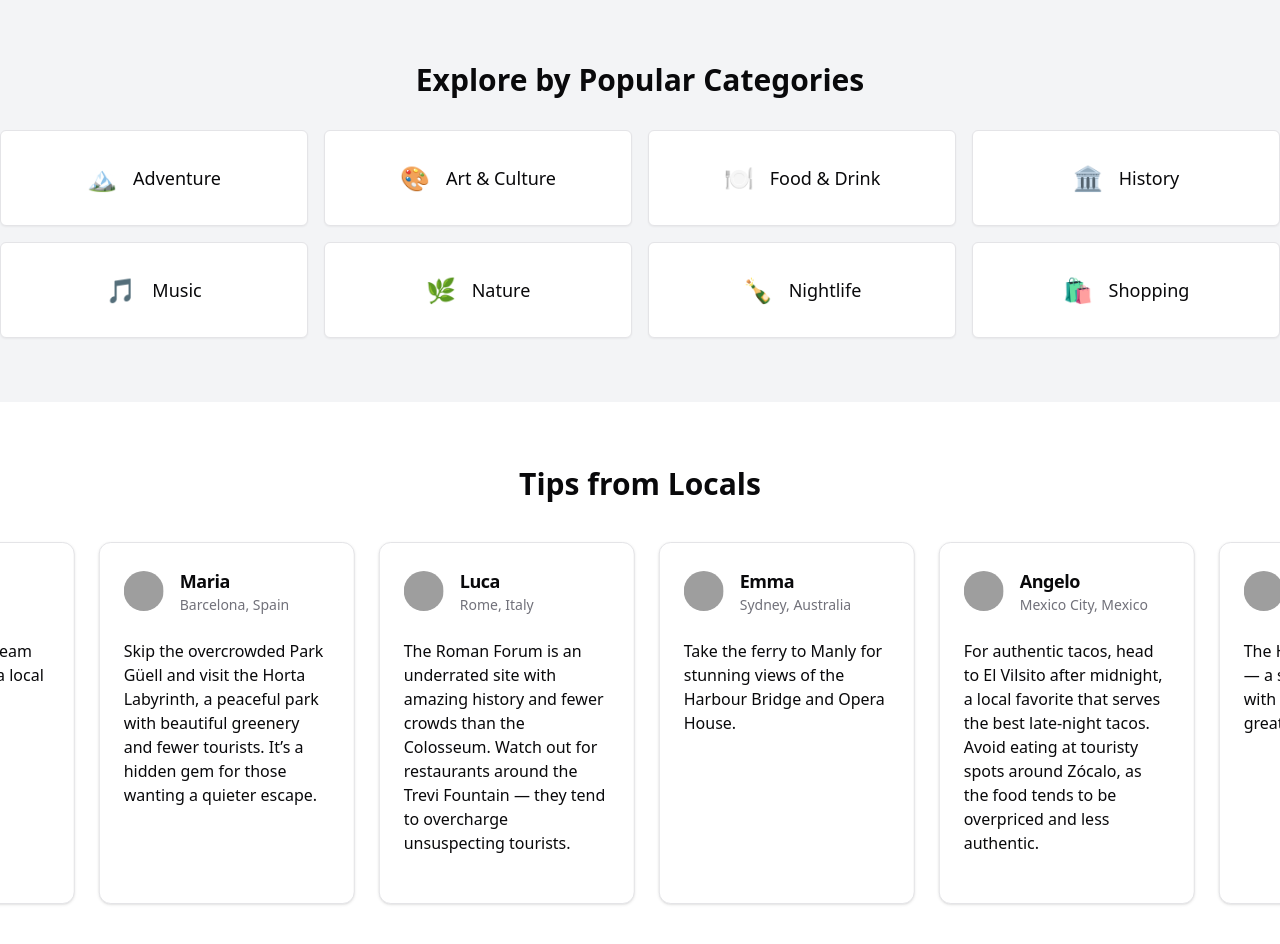
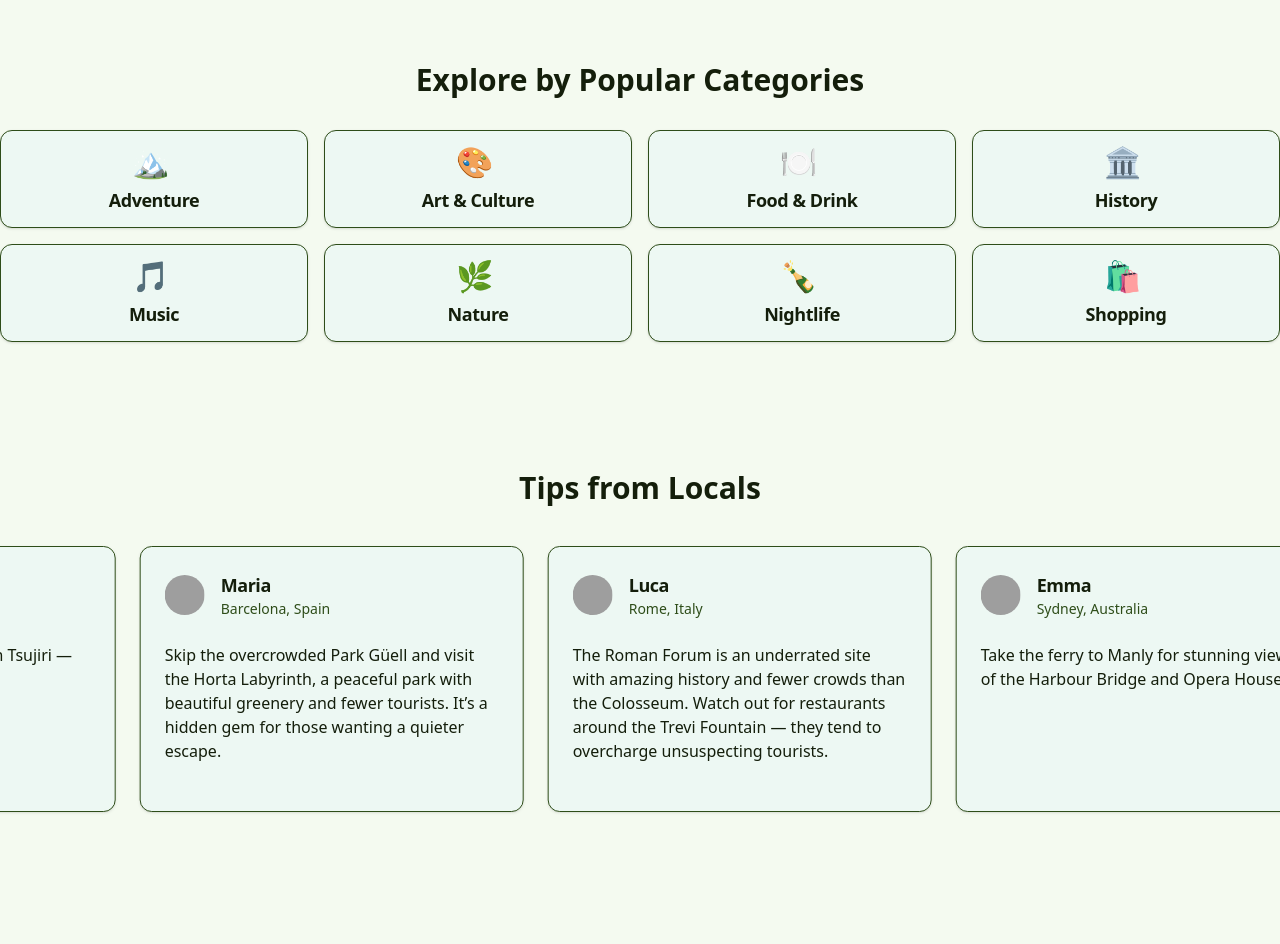
Before and after one commit to MatthewHilliard/wayfinder-frontend, a Next.js app: page / in a window 1280 px wide. Shown: the part 440-1384 px from the top of the page. After the commit the page ends 1324 px from the top, so only its background shows below. Built offline with nearby package versions, Linux system fonts and the light colour scheme; grey boxes are pictures that could not be loaded.

Commit message:
Implemented global styling on all pages

```diff
--- a/app/globals.css
+++ b/app/globals.css
@@ -1,61 +1,71 @@
 @tailwind base;
 @tailwind components;
 @tailwind utilities;
-@layer base {
-  :root {
-    --background: 0 0% 100%;
-    --foreground: 240 10% 3.9%;
-    --card: 0 0% 100%;
-    --card-foreground: 240 10% 3.9%;
-    --popover: 0 0% 100%;
-    --popover-foreground: 240 10% 3.9%;
-    --primary: 240 5.9% 10%;
-    --primary-foreground: 0 0% 98%;
-    --secondary: 240 4.8% 95.9%;
-    --secondary-foreground: 240 5.9% 10%;
-    --muted: 240 4.8% 95.9%;
-    --muted-foreground: 240 3.8% 46.1%;
-    --accent: 240 4.8% 95.9%;
-    --accent-foreground: 240 5.9% 10%;
-    --destructive: 0 84.2% 60.2%;
-    --destructive-foreground: 0 0% 98%;
-    --border: 240 5.9% 90%;
-    --input: 240 5.9% 90%;
-    --ring: 240 10% 3.9%;
-    --chart-1: 12 76% 61%;
-    --chart-2: 173 58% 39%;
-    --chart-3: 197 37% 24%;
-    --chart-4: 43 74% 66%;
-    --chart-5: 27 87% 67%;
-    --radius: 0.5rem
-  }
-  .dark {
-    --background: 240 10% 3.9%;
-    --foreground: 0 0% 98%;
-    --card: 240 10% 3.9%;
-    --card-foreground: 0 0% 98%;
-    --popover: 240 10% 3.9%;
-    --popover-foreground: 0 0% 98%;
-    --primary: 0 0% 98%;
-    --primary-foreground: 240 5.9% 10%;
-    --secondary: 240 3.7% 15.9%;
-    --secondary-foreground: 0 0% 98%;
-    --muted: 240 3.7% 15.9%;
-    --muted-foreground: 240 5% 64.9%;
-    --accent: 240 3.7% 15.9%;
-    --accent-foreground: 0 0% 98%;
-    --destructive: 0 62.8% 30.6%;
-    --destructive-foreground: 0 0% 98%;
-    --border: 240 3.7% 15.9%;
-    --input: 240 3.7% 15.9%;
-    --ring: 240 4.9% 83.9%;
-    --chart-1: 220 70% 50%;
-    --chart-2: 160 60% 45%;
-    --chart-3: 30 80% 55%;
-    --chart-4: 280 65% 60%;
-    --chart-5: 340 75% 55%
+
+@layer utilities {
+  .text-balance {
+    text-wrap: balance;
   }
 }
+
+@layer base {
+  /* Color scheme for light mode */
+  :root {
+    --background: 96 50% 96%;
+    --foreground: 92 46% 8%;
+
+    --card: 153, 44%, 95%;
+    --card-foreground: 92 46% 8%;
+    --popover: 96 50% 96%;
+    --popover-foreground: 92 46% 8%;
+
+    --primary: 93 72% 75%;
+    --primary-foreground: 92 46% 8%;
+    --secondary: 154 45% 73%;
+    --secondary-foreground: 92 46% 8%;
+
+    --muted: 96 51% 20%;
+    --muted-foreground: 92 46% 70%;
+    --accent: 175 46% 62%;
+    --accent-foreground: 92 46% 8%;
+
+    --destructive: 0 85% 60%;
+    --destructive-foreground: 92 46% 8%;
+    --border: 96 51% 20%;
+    --input: 96 51% 20%;
+    --ring: 175 46% 40%;
+    --radius: 0.5rem;
+  }
+
+  /* Color scheme for dark mode */
+  .dark {
+    --background: 96 50% 4%;
+    --foreground: 92 46% 92%;
+
+    --card: 96 50% 4%;
+    --card-foreground: 92 46% 92%;
+    --popover: 96 50% 4%;
+    --popover-foreground: 92 46% 92%;
+
+    --primary: 93 72% 25%;
+    --primary-foreground: 92 46% 92%;
+    --secondary: 154 45% 27%;
+    --secondary-foreground: 92 46% 92%;
+
+    --muted: 96 50% 80%;
+    --muted-foreground: 92 46% 92%;
+    --accent: 175 46% 38%;
+    --accent-foreground: 96 50% 4%;
+
+    --destructive: 0 62% 30%;
+    --destructive-foreground: 91 45% 10%;
+    --border: 96 50% 60%;
+    --input: 96 50% 80%;
+    --ring: 175 46% 60%;
+  }
+}
+
+/* Applies tailwind css to elements */
 @layer base {
   * {
     @apply border-border;
--- a/components/pages/home/ExploreByCategoryArea.tsx
+++ b/components/pages/home/ExploreByCategoryArea.tsx
@@ -1,27 +1,34 @@
-import { Button } from "@/components/ui/button";
+import { Card, CardHeader, CardTitle } from "@/components/ui/card";
+
+const categories = [
+  { name: "Adventure", icon: "🏔️" },
+  { name: "Art & Culture", icon: "🎨" },
+  { name: "Food & Drink", icon: "🍽️" },
+  { name: "History", icon: "🏛️" },
+  { name: "Music", icon: "🎵" },
+  { name: "Nature", icon: "🌿" },
+  { name: "Nightlife", icon: "🍾" },
+  { name: "Shopping", icon: "🛍️" },
+];
 
 export default function ExploreByCategoryArea() {
   return (
-    <section className="py-16 bg-gray-100">
+    <section className="py-16 bg-background">
       <div className="container mx-auto">
-        <h2 className="mb-8 text-3xl font-bold text-center">
+        <h2 className="mb-8 text-3xl font-bold text-center text-primary-foreground">
           Explore by Popular Categories
         </h2>
         <div className="grid gap-4 sm:grid-cols-2 md:grid-cols-3 lg:grid-cols-4">
-          {[
-            { name: "Adventure", icon: "🏔️" },
-            { name: "Art & Culture", icon: "🎨" },
-            { name: "Food & Drink", icon: "🍽️" },
-            { name: "History", icon: "🏛️" },
-            { name: "Music", icon: "🎵" },
-            { name: "Nature", icon: "🌿" },
-            { name: "Nightlife", icon: "🍾" },
-            { name: "Shopping", icon: "🛍️" },
-          ].map((category, index) => (
-            <Button key={index} variant="outline" className="h-24 text-lg">
-              <span className="mr-2 text-2xl">{category.icon}</span>
-              {category.name}
-            </Button>
+          {categories.map((category, index) => (
+            <Card
+              key={index}
+              className="hover:shadow-lg cursor-pointer transition-shadow bg-card text-card-foreground"
+            >
+              <CardHeader className="flex items-center justify-center h-24">
+                <span className="text-3xl mr-2">{category.icon}</span>
+                <CardTitle className="text-lg">{category.name}</CardTitle>
+              </CardHeader>
+            </Card>
           ))}
         </div>
       </div>
--- a/components/pages/home/HomePageSearchArea.tsx
+++ b/components/pages/home/HomePageSearchArea.tsx
@@ -11,16 +11,16 @@ export default function HomePageSearchArea() {
           className="mb-6"
           words="Discover Unique Local Experiences"
         />
-        <p className="text-xl mb-8">
+        <p className="text-xl mb-8 text-secondary-foreground">
           Explore the world through the eyes of locals
         </p>
         <div className="max-w-md mx-auto flex">
           <Input
             placeholder="Where are you going?"
-            className="rounded-r-none"
+            className="rounded-r-none border border-border bg-card text-card-foreground placeholder:text-muted focus:ring focus:ring-ring"
           />
-          <Button className="rounded-l-none">
-            <Search className="h-4 w-4 mr-2" />
+          <Button className="rounded-l-none bg-secondary text-secondary-foreground hover:bg-secondary/80">
+            <Search className="h-4 w-4 mr-2 text-secondary-foreground" />
             Search
           </Button>
         </div>
--- a/components/pages/home/TipsFromLocalsArea.tsx
+++ b/components/pages/home/TipsFromLocalsArea.tsx
@@ -96,16 +96,16 @@ export default function TipsFromLocalsArea() {
         <Marquee className="[--duration:40s]">
           <div className="flex gap-6">
             {tips.map((tip, index) => (
-              <Card key={index} className="flex-shrink-0 w-64">
+              <Card key={index} className="flex-shrink-0 w-96">
                 <CardHeader>
                   <div className="flex items-center space-x-4">
                     <Avatar>
                       <AvatarImage src={tip.avatar} alt={tip.name} />
-                      <AvatarFallback>{tip.name[0]}</AvatarFallback>
+                      <AvatarFallback className="bg-accent">{tip.name[0]}</AvatarFallback>
                     </Avatar>
                     <div>
                       <CardTitle className="text-lg">{tip.name}</CardTitle>
-                      <CardDescription>{tip.location}</CardDescription>
+                      <CardDescription className="text-muted">{tip.location}</CardDescription>
                     </div>
                   </div>
                 </CardHeader>
--- a/components/universal/Navbar.tsx
+++ b/components/universal/Navbar.tsx
@@ -25,8 +25,8 @@ export default function Navbar() {
         <div className="flex items-center justify-between py-4 px-6">
           <div className="flex justify-start pl-4">
             <Link href="/" className="flex items-center">
-              <Compass className="h-8 w-8 text-primary" />
-              <span className="ml-2 text-2xl font-bold text-primary">
+              <Compass className="h-8 w-8 text-primary-foreground" />
+              <span className="ml-2 text-2xl font-bold text-primary-foreground">
                 Wayfinder
               </span>
             </Link>
@@ -86,7 +86,7 @@ export default function Navbar() {
                         src="/placeholder-avatar.jpg"
                         alt="User avatar"
                       />
-                      <AvatarFallback>U</AvatarFallback>
+                      <AvatarFallback className="bg-accent">U</AvatarFallback>
                     </Avatar>
                   </NavigationMenuTrigger>
                   <NavigationMenuContent>
```
